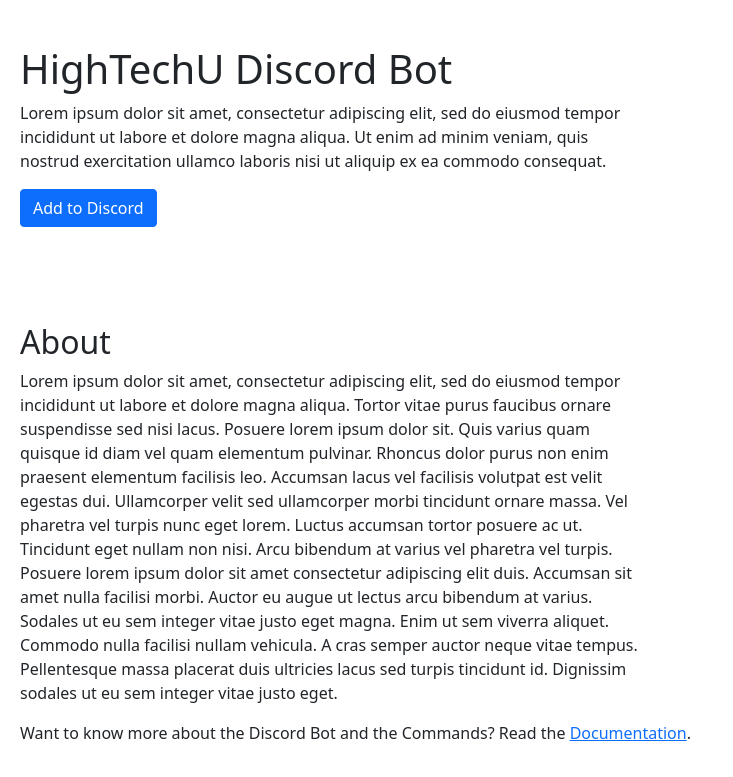
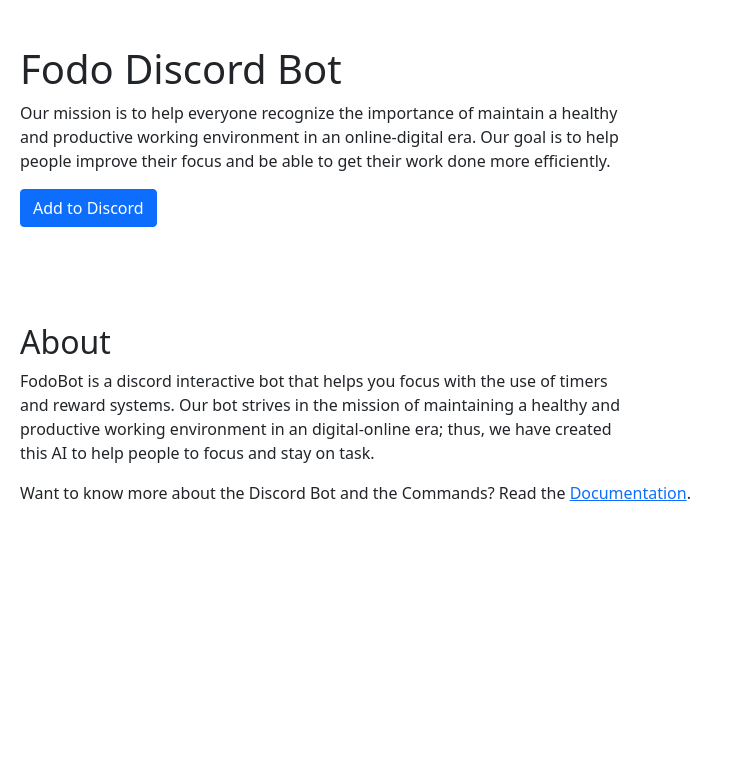
Before and after one commit to hightechu/accelerator-fodo-bot, a website: page docs/index.html in a window 1280 px wide. Shown: the part 51-828 px from the top of the page, without its empty margins (0-733 px from the left). After the commit the page ends 800 px from the top, so only its background shows below. Drawn offline with nearby package versions, Linux system fonts and the light colour scheme.

Commit message:
updated the website
changed a few things.

```diff
--- a/docs/index.html
+++ b/docs/index.html
@@ -3,9 +3,9 @@
   <head>
     <!-- Required Metas -->
     <meta charset="utf-8">
-    <title>Home - HighTechU Discord Bot</title>
+    <title>Home - Fodo Discord Bot</title>
     <meta name="description" content="A Discord Bot!">
-    <meta name="author" content="HighTechU">
+    <meta name="author" content="Team 1">
 
     <!-- Mobile Specific Metas -->
     <meta name="viewport" content="width=device-width, initial-scale=1">
@@ -48,13 +48,14 @@
   <main class="container-fluid">
     <div class="row">
       <section class="col-md-6 content">
-        <h1>HighTechU Discord Bot</h1>
+        <h1> Fodo Discord Bot</h1>
         <p>
-          Lorem ipsum dolor sit amet, consectetur adipiscing elit, sed do eiusmod tempor incididunt ut labore et dolore magna aliqua. Ut enim ad minim veniam, quis nostrud exercitation ullamco laboris nisi ut aliquip ex ea commodo consequat.
+         Our mission is to help everyone recognize the importance of maintain a healthy and productive working environment in an online-digital era.
+         Our goal is to help people improve their focus and be able to get their work done more efficiently.
         </p>
         <p>
           <a class="btn btn-primary" target="_blank" rel="noopener noreferrer"
-             href="https://discord.com/api/oauth2/authorize?client_id=YOUR_CLIENT_ID&permissions=0&scope=bot%20applications.commands"
+             href="https://discord.com/oauth2/authorize?client_id=880183130185674824&permissions=0&scope=bot%20applications.commands"
              role="button">Add to Discord</a>
         </p>
       </section>
@@ -62,16 +63,7 @@
         <h2>About</h2>
         <section class="col-md-6">
           <p>
-            Lorem ipsum dolor sit amet, consectetur adipiscing elit, sed do eiusmod tempor incididunt ut labore et dolore magna
-            aliqua. Tortor vitae purus faucibus ornare suspendisse sed nisi lacus. Posuere lorem ipsum dolor sit. Quis varius quam
-            quisque id diam vel quam elementum pulvinar. Rhoncus dolor purus non enim praesent elementum facilisis leo. Accumsan
-            lacus vel facilisis volutpat est velit egestas dui. Ullamcorper velit sed ullamcorper morbi tincidunt ornare massa. Vel
-            pharetra vel turpis nunc eget lorem. Luctus accumsan tortor posuere ac ut. Tincidunt eget nullam non nisi. Arcu bibendum
-            at varius vel pharetra vel turpis. Posuere lorem ipsum dolor sit amet consectetur adipiscing elit duis. Accumsan sit
-            amet nulla facilisi morbi. Auctor eu augue ut lectus arcu bibendum at varius. Sodales ut eu sem integer vitae justo eget
-            magna. Enim ut sem viverra aliquet. Commodo nulla facilisi nullam vehicula. A cras semper auctor neque vitae tempus.
-            Pellentesque massa placerat duis ultricies lacus sed turpis tincidunt id. Dignissim sodales ut eu sem integer vitae
-            justo eget.
+      FodoBot is a discord interactive bot that helps you focus with the use of timers and reward systems. Our bot strives in the mission of maintaining a healthy and productive working environment in an digital-online era; thus, we have created this AI to help people to focus and stay on task.
           </p>
         </section>
         <p>
```
